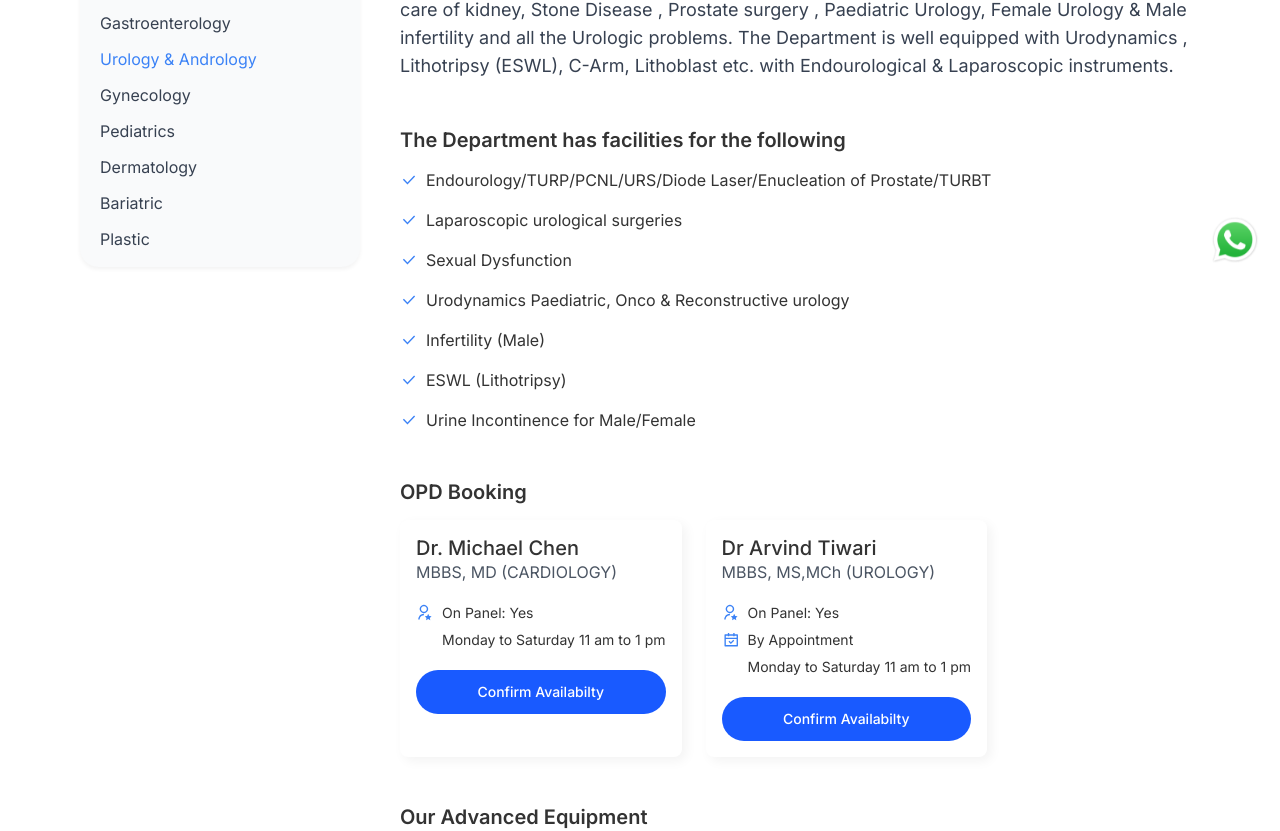
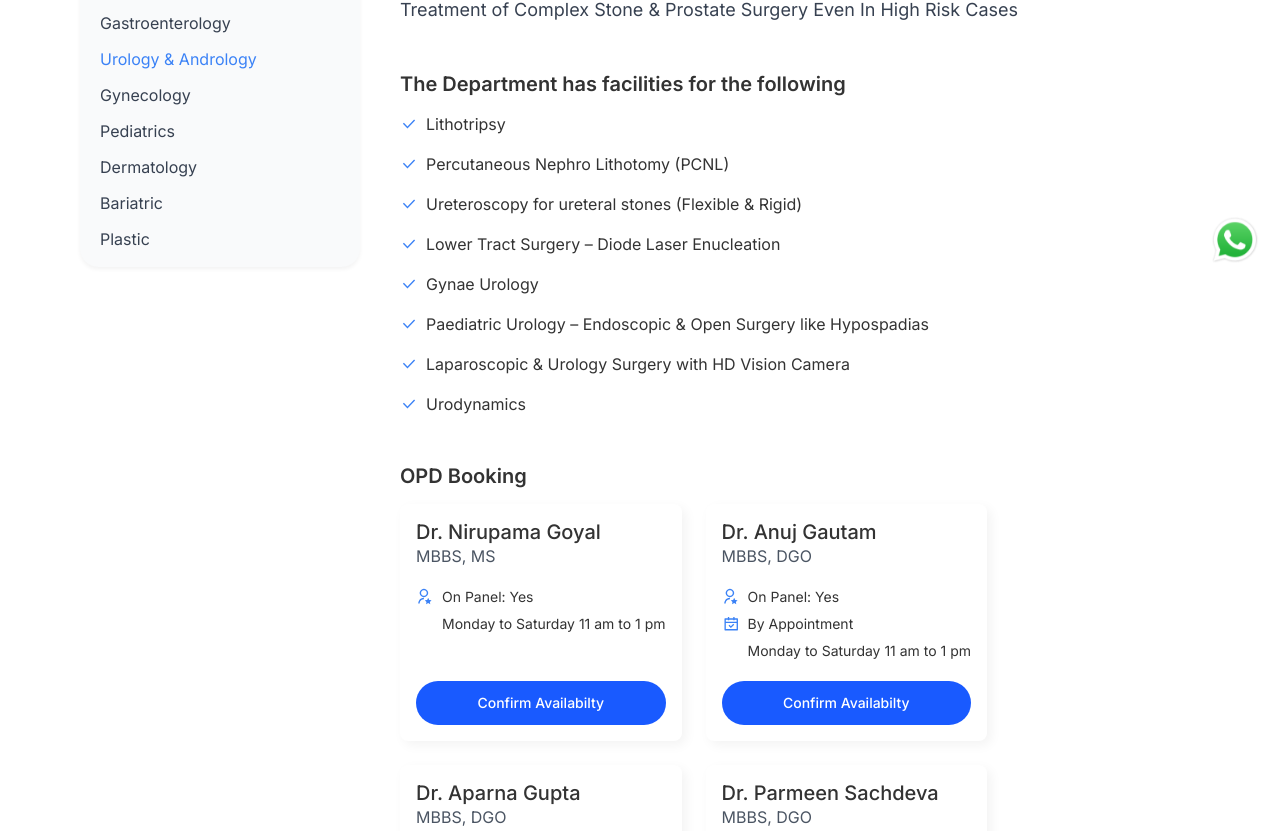
Before and after one commit to Arjunan1234/Goyal-Hospital, a React (Vite) app: page /service-details in a window 1280 px wide. Shown: the part 435-1266 px from the top of the page. Built offline with nearby package versions, Linux system fonts and the light colour scheme.

Commit message:
urology compoent data rendered

```diff
--- a/src/components/DoctorCards/DoctorCards.jsx
+++ b/src/components/DoctorCards/DoctorCards.jsx
@@ -23,7 +23,7 @@ export const cardsContent = [
       icon: uro,
       iconAltText: "Urology",
       Title: "Urology",
-      doctorsList: ["Dr. Anil Goyal", "Dr. Arvind Tiwari"],
+      doctorsList: ["DR. ANIL GOYAL"],
     },
     {
       icon: surgery,
--- a/src/components/OdpBooking/OdpBookingCard/odpBookingCard.scss
+++ b/src/components/OdpBooking/OdpBookingCard/odpBookingCard.scss
@@ -54,45 +54,49 @@
         }
       }
     }
-
-  }
-}
-
-.appointmentCards{
-  .cardMainContent{
-    .drName{
-      h5{
-        max-width: 200px;
-      }
-    }
-    .drDetailsContainer{
-      .detailsItem{
-        span{
-          max-width: 169px;
-        }
-      }
-    }
-    .availButton{
+    .availButton {
+      justify-self: end;
+      display: flex;
       margin-top: auto;
     }
   }
 }
 
-@media screen and (max-width: 568px){
-  .odpBookingCardContainer{
+.appointmentCards {
+  .cardMainContent {
+    .drName {
+      h5 {
+        max-width: 200px;
+      }
+    }
+    .drDetailsContainer {
+      .detailsItem {
+        span {
+          max-width: 169px;
+        }
+      }
+    }
+    .availButton {
+      margin-top: auto;
+    }
+  }
+}
+
+@media screen and (max-width: 568px) {
+  .odpBookingCardContainer {
     flex-direction: column;
     width: 100%;
-    .imageWrapper{
+    .imageWrapper {
       height: 233px;
       object-fit: cover;
       overflow: hidden;
-      img{
+      img {
         border-top-left-radius: 8px;
         border-top-right-radius: 8px;
         border-bottom-left-radius: unset;
       }
     }
-    .cardMainContent{
+    .cardMainContent {
       padding: 12px;
     }
   }
--- a/src/constants/serviceDetailsContent.js
+++ b/src/constants/serviceDetailsContent.js
@@ -21,25 +21,26 @@ export const navBoxContent = [
 
 export const urologyDepartmentHeader = "DEPARTMENT OF UROLOGY & ANDROLOGY";
 export const urologyDepartmentHeaderContent =
-  "The department offers comprehensive Urologic Surgeries by a Senior Urologist as pioneer in field of Urology and Andrology with availability of all latest equipments needed for advanced care of kidney, Stone Disease , Prostate surgery , Paediatric Urology, Female Urology & Male infertility and all the Urologic problems. The Department is well equipped with Urodynamics , Lithotripsy (ESWL), C-Arm, Lithoblast etc. with Endourological & Laparoscopic instruments.";
+  "As a pioneer in the field of Urology/ Andrology, all latest equipment needed for advanced care of stone disease / all urologic disease are being made available at this center. Latest Treatment of Complex Stone & Prostate Surgery Even In High Risk Cases";
 
 export const urologyFacilityHeader =
   "The Department has facilities for the following";
 export const urologyFacilityHeaderContent = [
-  "Endourology/TURP/PCNL/URS/Diode Laser/Enucleation of Prostate/TURBT",
-  "Laparoscopic urological surgeries",
-  "Sexual Dysfunction",
-  "Urodynamics Paediatric, Onco & Reconstructive urology",
-  "Infertility (Male)",
-  "ESWL (Lithotripsy)",
-  "Urine Incontinence for Male/Female",
+ "Lithotripsy",
+ "Percutaneous Nephro Lithotomy (PCNL)",
+ "Ureteroscopy for ureteral stones (Flexible & Rigid)",
+ "Lower Tract Surgery – Diode Laser Enucleation",
+ "Gynae Urology",
+ "Paediatric Urology – Endoscopic & Open Surgery like Hypospadias",
+ "Laparoscopic & Urology Surgery with HD Vision Camera",
+ "Urodynamics"
 ];
 
 export const urologyOdpBookingHeader = "OPD Booking";
 export const urologyOdpBookingContent = [
   {
-    drName: "Dr. Michael Chen",
-    design: "MBBS, MD (CARDIOLOGY)",
+    drName: "Dr. Nirupama Goyal",
+    design: "MBBS, MS",
     drPhoto: sampleDoctor,
     details: [
       {
@@ -55,8 +56,108 @@ export const urologyOdpBookingContent = [
     buttonText: "Confirm Availabilty",
   },
   {
-    drName: "Dr Arvind Tiwari",
-    design: "MBBS, MS,MCh (UROLOGY)",
+    drName: "Dr. Anuj Gautam",
+    design: "MBBS, DGO",
+    drPhoto: sampleDoctor,
+    details: [
+      {
+        icon: panel,
+        content: "On Panel: Yes",
+      },
+      {
+        icon: appointment,
+        content: "By Appointment",
+      },
+      {
+        icon: clock,
+        content: "Monday to Saturday 11 am to 1 pm",
+      },
+    ],
+    buttonText: "Confirm Availabilty",
+  },
+   {
+    drName: "Dr. Aparna Gupta",
+    design: "MBBS, DGO",
+    drPhoto: sampleDoctor,
+    details: [
+      {
+        icon: panel,
+        content: "On Panel: Yes",
+      },
+      {
+        icon: appointment,
+        content: "By Appointment",
+      },
+      {
+        icon: clock,
+        content: "Monday to Saturday 11 am to 1 pm",
+      },
+    ],
+    buttonText: "Confirm Availabilty",
+  },
+   {
+    drName: "Dr. Parmeen Sachdeva",
+    design: "MBBS, DGO",
+    drPhoto: sampleDoctor,
+    details: [
+      {
+        icon: panel,
+        content: "On Panel: Yes",
+      },
+      {
+        icon: appointment,
+        content: "By Appointment",
+      },
+      {
+        icon: clock,
+        content: "Monday to Saturday 11 am to 1 pm",
+      },
+    ],
+    buttonText: "Confirm Availabilty",
+  },
+   {
+    drName: "Dr. Radha Jain",
+    design: "MBBS, DGO",
+    drPhoto: sampleDoctor,
+    details: [
+      {
+        icon: panel,
+        content: "On Panel: Yes",
+      },
+      {
+        icon: appointment,
+        content: "By Appointment",
+      },
+      {
+        icon: clock,
+        content: "Monday to Saturday 11 am to 1 pm",
+      },
+    ],
+    buttonText: "Confirm Availabilty",
+  },
+   {
+    drName: "Dr. Madhu Sarkar",
+    design: "MBBS, DGO",
+    drPhoto: sampleDoctor,
+    details: [
+      {
+        icon: panel,
+        content: "On Panel: Yes",
+      },
+      {
+        icon: appointment,
+        content: "By Appointment",
+      },
+      {
+        icon: clock,
+        content: "Monday to Saturday 11 am to 1 pm",
+      },
+    ],
+    buttonText: "Confirm Availabilty",
+  },
+   {
+    drName: "Dr. Santosh Sharma",
+    design: "MBBS, DGO",
     drPhoto: sampleDoctor,
     details: [
       {
@@ -241,15 +342,10 @@ export const minimalAccessOperationContent = [
 
 // 4thdata
 
-
-
-
-
 /* Department Header & Intro */
 export const paediatricsDepartmentHeader = "DEPARTMENT OF PAEDIATRICS";
 export const paediatricsDepartmentHeaderContent =
   "GHUC has a team of qualified, experienced and competent pediatricians who ensure 24 hours availability of their service for morning and evening OPD and emergency cases.";
-
 
 /* Facilities/Scope */
 export const paediatricsFacilityHeader = "FACILITIES AVAILABLE";
@@ -266,7 +362,6 @@ export const paediatricsFacilityHeaderContent = [
   "Pediatric scopes enabling all diagnostic & therapeutic procedure even in neonates",
 ];
 
-
 /* Nursery Facilities */
 export const nurseryFacilityHeader = "NURSERY";
 export const nurseryFacilityContent = [
@@ -276,7 +371,6 @@ export const nurseryFacilityContent = [
   "Pulse Oximeter and apnea monitor",
   "CPAP",
 ];
-
 
 /* Doctor Panel */
 export const paediatricsDoctorPanelHeader = "DOCTOR PANEL";
```
